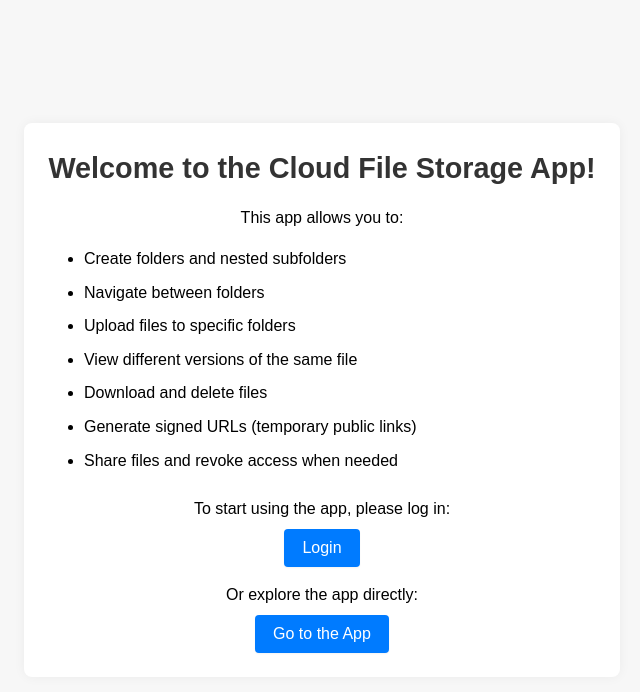
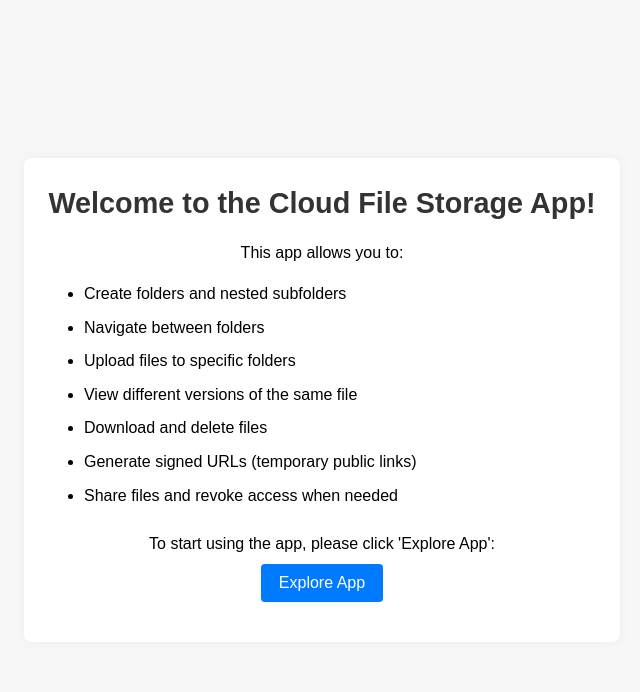
Before and after one commit to PKmahto9771/cloudstore-app, a React (Vite) app in the folder frontend/: page / in a window 1280 px wide. Shown: the top 692 px of the page, without its empty margins (318-958 px from the left). Built offline with nearby package versions, Linux system fonts and the light colour scheme; no server answers.

Commit message:
change homepage a bit

```diff
--- a/frontend/src/App.jsx
+++ b/frontend/src/App.jsx
@@ -56,16 +56,9 @@ function Home() {
       </ul>
 
       <div style={{ marginBottom: '1rem' }}>
-        <p style={{ marginBottom: '0.5rem' }}>To start using the app, please log in:</p>
-        <Link to="/login">
-          <button>Login</button>
-        </Link>
-      </div>
-
-      <div>
-        <p style={{ marginBottom: '0.5rem' }}>Or explore the app directly:</p>
+        <p style={{ marginBottom: '0.5rem' }}>To start using the app, please click 'Explore App':</p>
         <Link to="/folders">
-          <button>Go to the App</button>
+          <button>Explore App</button>
         </Link>
       </div>
     </div>
```
